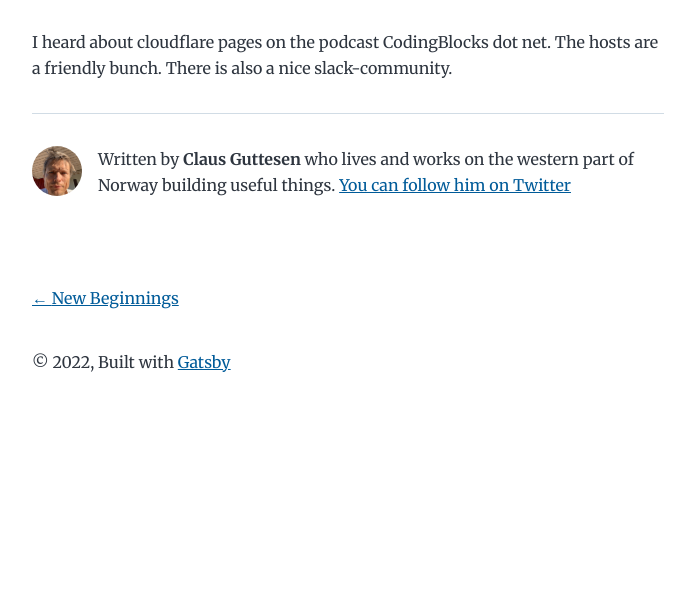
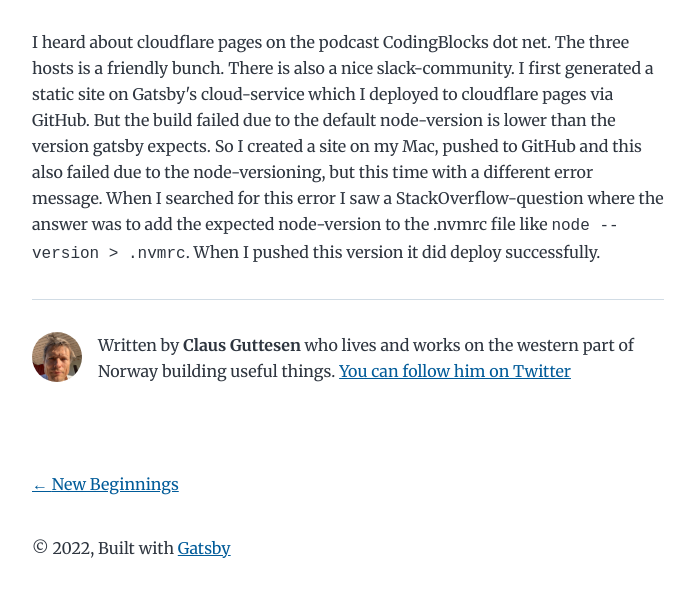
Before and after one commit to kometen/gnome-blog, a Gatsby site: page /using-cloudflare-pages/ in a window 1280 px wide. Shown: the part 211-808 px from the top of the page, without its empty margins (292-987 px from the left). Built offline with nearby package versions, Linux system fonts and the light colour scheme; Gatsby itself is replaced by a stand-in of ours.

Commit message:
Added text to blog-post.

```diff
--- a/content/blog/using-cloudflare-pages/index.md
+++ b/content/blog/using-cloudflare-pages/index.md
@@ -1,6 +1,12 @@
 ---
 title: Using cloudflare pages
 date: "2022-01-23T22:11:20.2Z"
-description: This is a custom description for SEO and Open Graph purposes.
+description: Using cloudflare pages with static pages generated by gatsby.
 ---
-I heard about cloudflare pages on the podcast CodingBlocks dot net. The hosts are a friendly bunch. There is also a nice slack-community.
+I heard about cloudflare pages on the podcast CodingBlocks dot net. The three hosts is a friendly bunch.
+There is also a nice slack-community. I first generated a static site on Gatsby's cloud-service which I
+deployed to cloudflare pages via GitHub. But the build failed due to the default node-version is lower than
+the version gatsby expects. So I created a site on my Mac, pushed to GitHub and this also failed due to the
+node-versioning, but this time with a different error message. When I searched for this error I saw a
+StackOverflow-question where the answer was to add the expected node-version to the .nvmrc file like
+`node --version > .nvmrc`. When I pushed this version it did deploy successfully.
```
